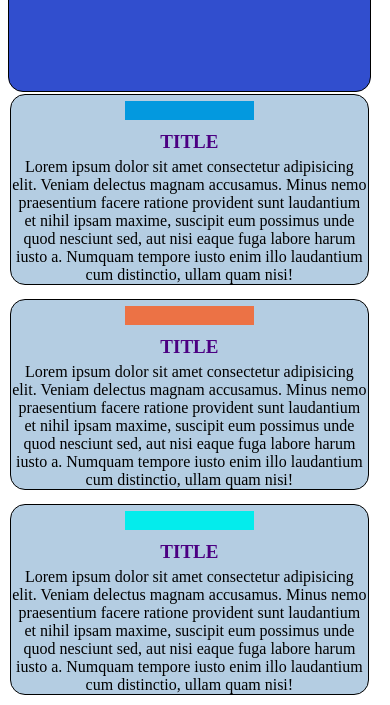
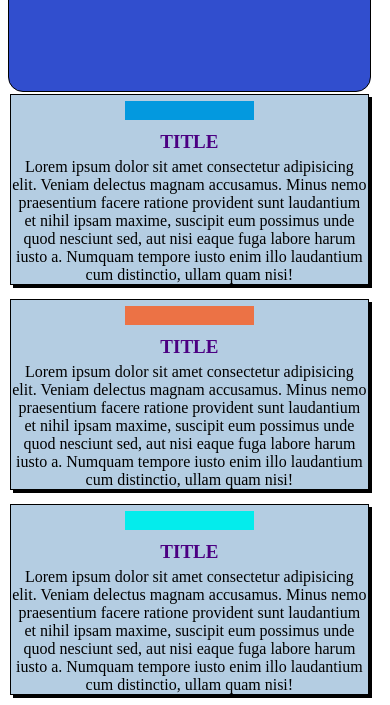
Before and after one commit to barbaroreyes/First-Responsive-WebsiteBarbaro, a plain HTML site: page index.html in a window 390 px wide. Shown: the part 216-921 px from the top of the page. Drawn offline with Linux system fonts and the light colour scheme; a web font is replaced by a local one.

Commit message:
added box shadow

```diff
--- a/css/index.css
+++ b/css/index.css
@@ -6,7 +6,6 @@
 
 }
 .one{
-
     grid-row: 1;
     grid-column: 1/4;
     display: flex;
@@ -14,8 +13,8 @@
     align-items: center;
     background: rgb(4, 236, 236);
     color: #fff;
+}
 
-}
 .two{
     grid-row: 2/4;
     grid-column: 1/4;
@@ -31,9 +30,8 @@
     flex-direction: column;
     color: #fff;
     border: 1px solid black;
+}
 
-
-}
 .title{
     font-size: 19px;
 }
@@ -46,10 +44,7 @@
     height: 19px;
     min-height: 19px;
     margin: 6px;
-
-
 }
-
 
 .box1{
     background: rgb(3, 153, 223);
@@ -81,10 +76,10 @@
      }
      .all{
          text-align: center;
-         border-radius: 15px;
          background: rgb(180, 205, 226);
          margin: 2px;
          color: black;
+         box-shadow: 3px 3px;
 
      }
      .title{
```
